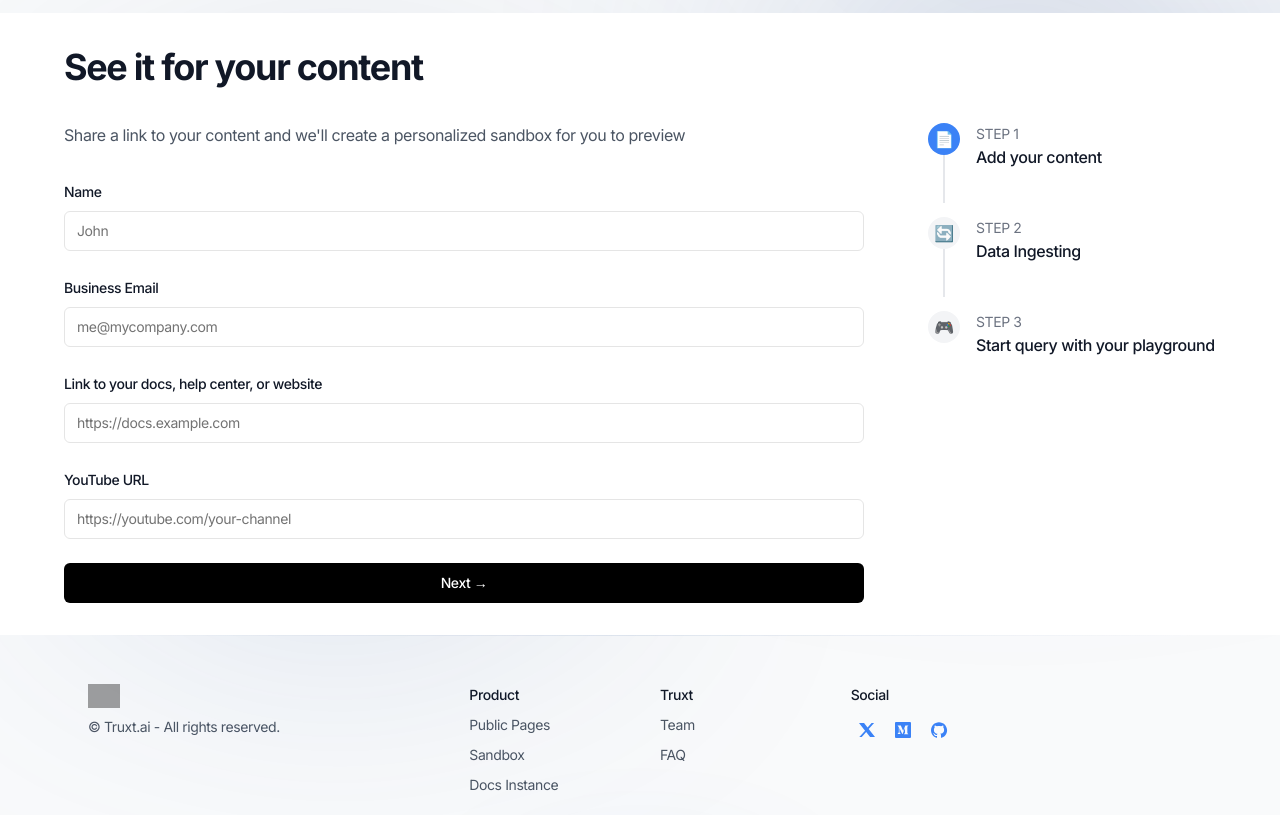
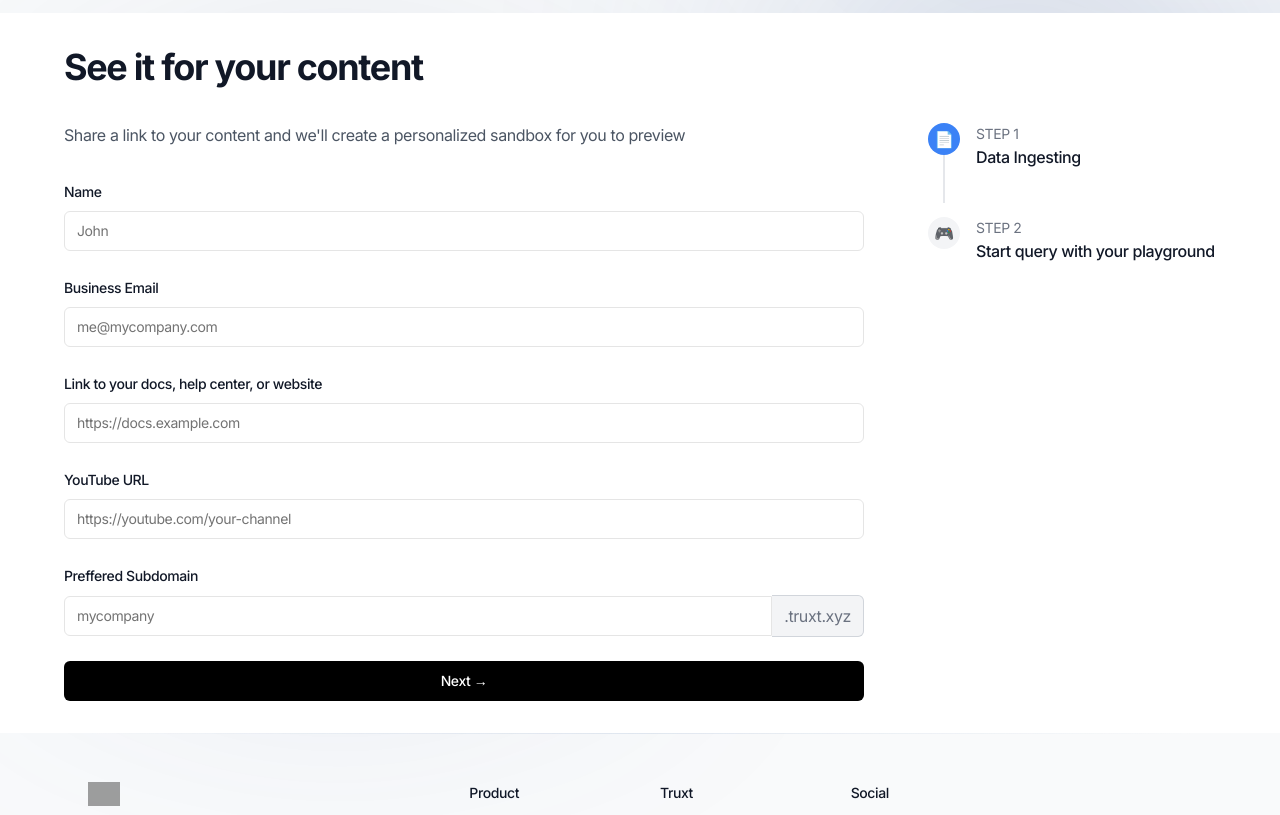
Before and after one commit to Truxt-ai/truxt-ai.github.io, a Next.js app: page /playground in a window 1280 px wide. Shown: the part 440-1255 px from the top of the page. Built offline with nearby package versions, Linux system fonts and the light colour scheme; grey boxes are pictures that could not be loaded.

Commit message:
Fixed Data Ingestion UI

```diff
--- a/components/ingest-content/ingest-data.tsx
+++ b/components/ingest-content/ingest-data.tsx
@@ -1,10 +1,25 @@
 'use client';
 
-import {  useState } from 'react';
+import { useState } from 'react';
 import { Button } from '@/components/ui/button';
 import { Input } from '@/components/ui/input';
 import { Label } from '@/components/ui/label';
 import { Loader2 } from 'lucide-react';
+
+interface FormField {
+    id: string;
+    name: string;
+    label: string;
+    type?: string;
+    placeholder: string;
+    required: boolean;
+}
+
+interface Step {
+    step: number;
+    title: string;
+    icon: string;
+}
 
 export default function IngestData() {
     const [currentStep, setCurrentStep] = useState(1);
@@ -13,8 +28,22 @@ export default function IngestData() {
         name: '',
         email: '',
         docsUrl: '',
-        youtubeUrl: ''
+        youtubeUrl: '',
+        subdomain: ''
     });
+
+    const formFields: FormField[] = [
+        { id: 'name', name: 'name', label: 'Name', placeholder: 'John', required: true },
+        { id: 'email', name: 'email', label: 'Business Email', type: 'email', placeholder: 'me@mycompany.com', required: true },
+        { id: 'docsUrl', name: 'docsUrl', label: 'Link to your docs, help center, or website', type: 'url', placeholder: 'https://docs.example.com', required: true },
+        { id: 'youtubeUrl', name: 'youtubeUrl', label: 'YouTube URL', type: 'url', placeholder: 'https://youtube.com/your-channel', required: true },
+        { id: 'subdomain', name: 'subdomain', label: 'Preffered Subdomain', placeholder: 'mycompany', required: true }
+    ];
+
+    const steps: Step[] = [
+        { step: 1, title: 'Data Ingesting', icon: '📄' },
+        { step: 2, title: 'Start query with your playground', icon: '🎮' }
+    ];
 
     const handleSubmit = async (e: React.FormEvent) => {
         e.preventDefault();
@@ -34,7 +63,7 @@ export default function IngestData() {
     };
 
     return (
-        <div className='min-h-[70vh] bg-white p-8'  data-aos='zoom-y-out' data-aos-delay={450}>
+        <div className='min-h-[70vh] bg-white p-8' data-aos='zoom-y-out' data-aos-delay={450}>
             <div className='max-w-6xl mx-auto'>
                 <h1 className='text-4xl font-bold mb-8'>See it for your content</h1>
 
@@ -45,22 +74,19 @@ export default function IngestData() {
 
                         {currentStep === 1 && (
                             <form onSubmit={handleSubmit} className='space-y-6'>
-                                <div className='space-y-2'>
-                                    <Label htmlFor='name'>Name</Label>
-                                    <Input id='name' name='name' value={formData.name} onChange={handleInputChange} placeholder='John' required />
+                                {formFields.map((field) => (
+                                    <div key={field.id} className='space-y-2'>
+                                        <Label htmlFor={field.id}>{field.label}</Label>
+                                        {field.name === 'subdomain' ? (
+                                            <div className='flex items-center'>
+                                                <Input id={field.id} name={field.name} type={field.type || 'text'} value={formData[field.name]} onChange={handleInputChange} placeholder={field.placeholder} required={field.required} className='rounded-r-none' />
+                                                <span className='bg-gray-100 border border-l-0 border-gray-300 rounded-r-md px-3 py-2 text-gray-500'>.truxt.xyz</span>
                                             </div>
-                                <div className='space-y-2'>
-                                    <Label htmlFor='email'>Business Email</Label>
-                                    <Input id='email' name='email' type='email' value={formData.email} onChange={handleInputChange} placeholder='me@mycompany.com' required />
+                                        ) : (
+                                            <Input id={field.id} name={field.name} type={field.type || 'text'} value={formData[field.name as keyof typeof formData]} onChange={handleInputChange} placeholder={field.placeholder} required={field.required} />
+                                        )}
                                     </div>
-                                <div className='space-y-2'>
-                                    <Label htmlFor='docsUrl'>Link to your docs, help center, or website</Label>
-                                    <Input id='docsUrl' name='docsUrl' type='url' value={formData.docsUrl} onChange={handleInputChange} placeholder='https://docs.example.com' required />
-                                </div>
-                                <div className='space-y-2'>
-                                    <Label htmlFor='youtubeUrl'>YouTube URL</Label>
-                                    <Input id='youtubeUrl' name='youtubeUrl' type='url' value={formData.youtubeUrl} onChange={handleInputChange} placeholder='https://youtube.com/your-channel' required />
-                                </div>
+                                ))}
                                 <Button type='submit' className='w-full bg-black text-white hover:bg-gray-800'>
                                     Next →
                                 </Button>
@@ -73,11 +99,7 @@ export default function IngestData() {
                     {/* Right side - Progress Steps */}
                     <div className='w-72'>
                         <div className='relative'>
-                            {[
-                                { step: 1, title: 'Add your content', icon: '📄' },
-                                { step: 2, title: 'Data Ingesting', icon: '🔄' },
-                                { step: 3, title: 'Start query with your playground', icon: '🎮' }
-                            ].map((item, index) => (
+                            {steps.map((item, index) => (
                                 <div key={item.step} className='flex items-start mb-12'>
                                     <div className='relative'>
                                         <div
@@ -88,7 +110,7 @@ export default function IngestData() {
                                         >
                                             {currentStep > item.step ? '✓' : item.icon}
                                         </div>
-                                        {index < 2 && (
+                                        {index < steps.length - 1 && (
                                             <div
                                                 className={`
                           absolute top-8 left-1/2 w-0.5 h-12 -translate-x-1/2
```
Lines whose indentation alone changed are shown as unchanged.
